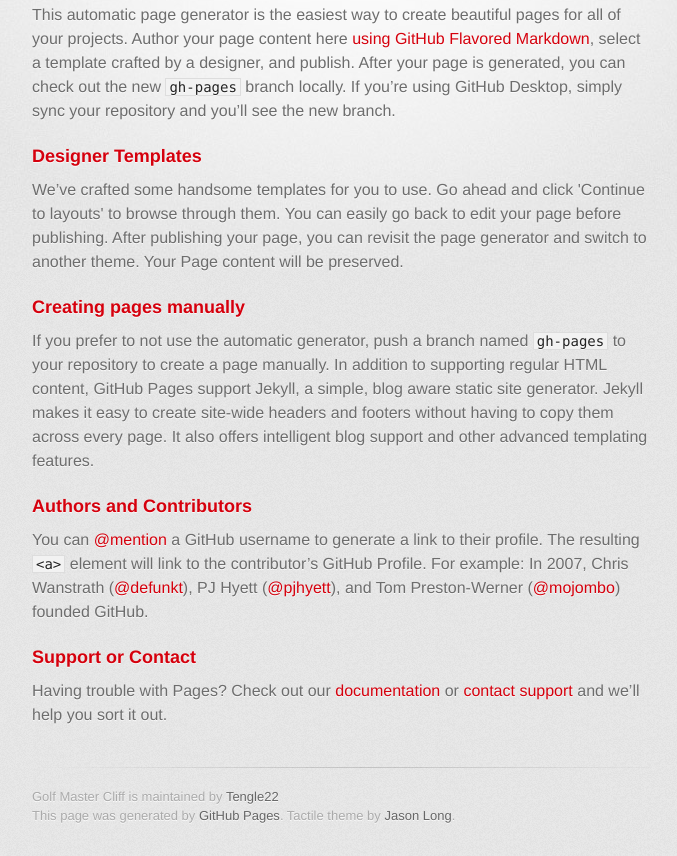
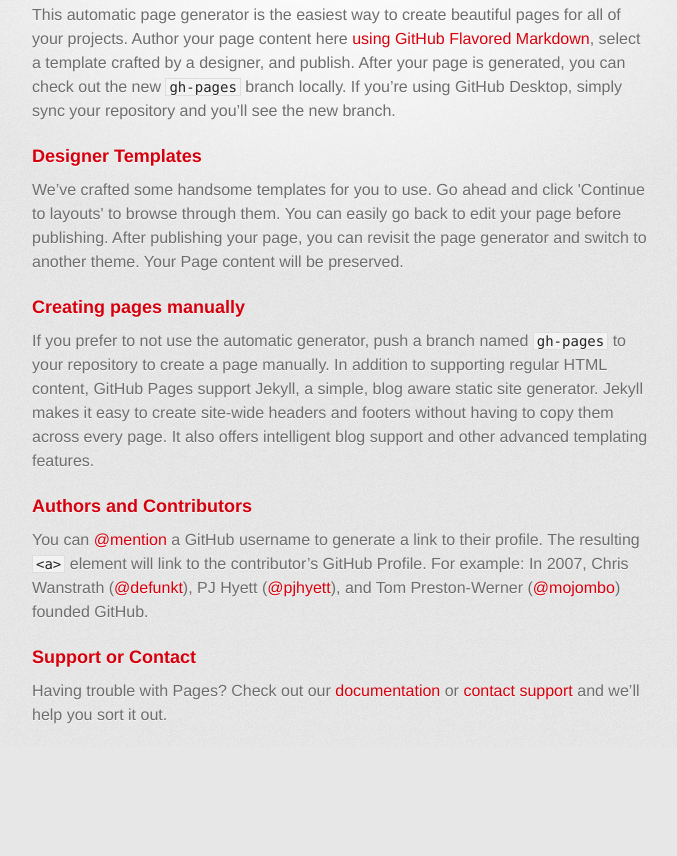
Before and after one commit to golfmastergit/gmc, a plain HTML site: page index.html in a window 1280 px wide. Shown: the part 303-1159 px from the top of the page, without its empty margins (298-975 px from the left). After the commit the page ends 1050 px from the top, so only its background shows below. Drawn offline with Linux system fonts and the light colour scheme; a web font is replaced by a local one.

Commit message:
Update index.html

```diff
--- a/index.html
+++ b/index.html
@@ -10,7 +10,7 @@
     <!--[if lt IE 9]>
     <script src="//html5shiv.googlecode.com/svn/trunk/html5.js"></script>
     <![endif]-->
-    <title>Golf Master Cliff by Tengle22</title>
+    <title>Golf Master Cliff</title>
   </head>
 
   <body>
@@ -56,13 +56,6 @@
 
 <p>Having trouble with Pages? Check out our <a href="https://help.github.com/pages">documentation</a> or <a href="https://github.com/contact">contact support</a> and we’ll help you sort it out.</p>
         </section>
-
-        <footer>
-          Golf Master Cliff is maintained by <a href="https://github.com/Tengle22">Tengle22</a><br>
-          This page was generated by <a href="https://pages.github.com">GitHub Pages</a>. Tactile theme by <a href="https://twitter.com/jasonlong">Jason Long</a>.
-        </footer>
-
-
       </div>
     </div>
   </body>
```
